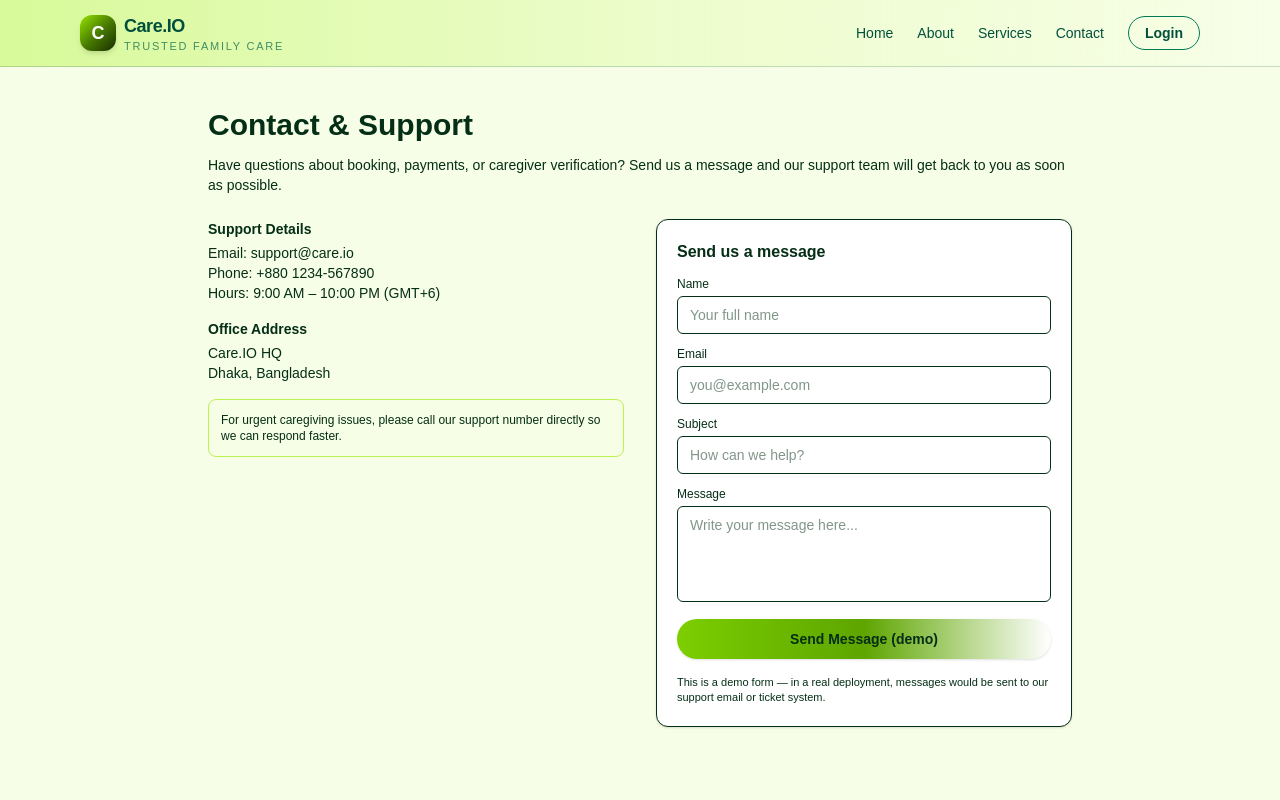
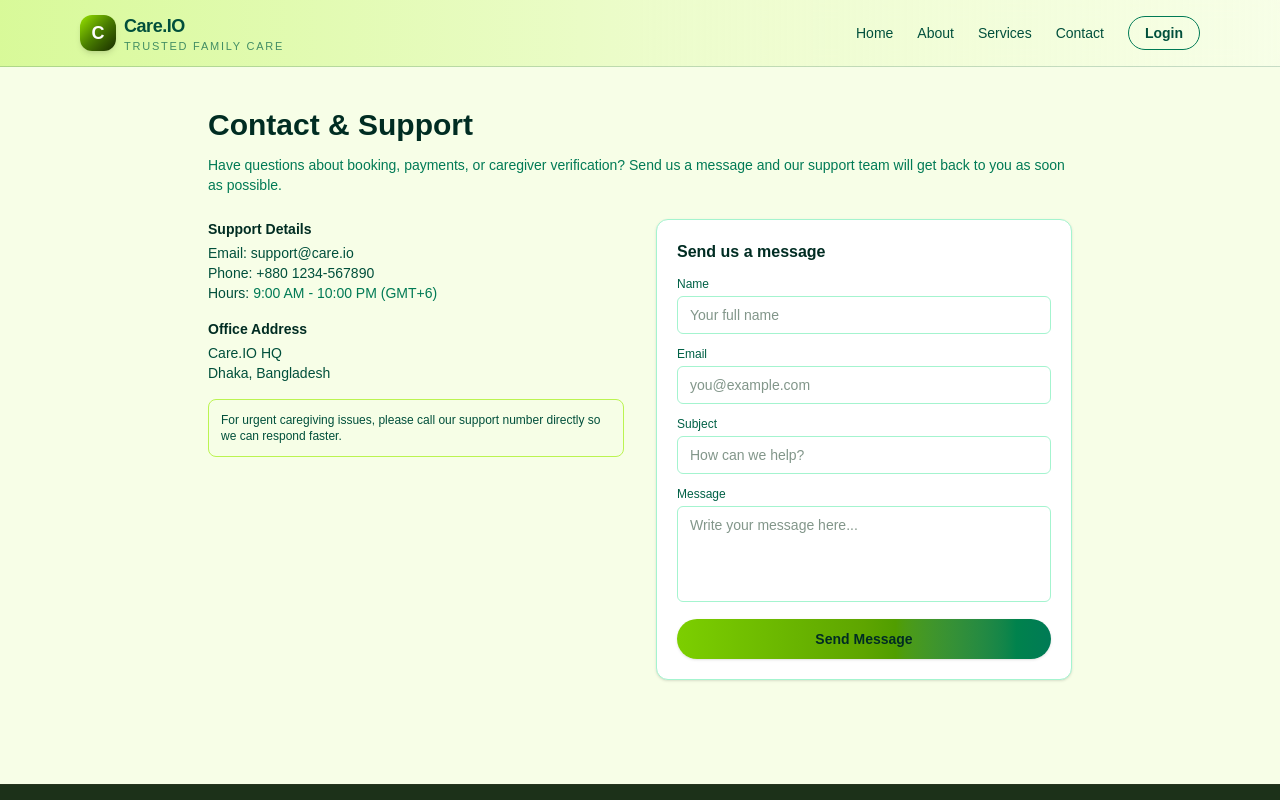
Before and after one commit to Noorbilu/Care.xyz, a Next.js app in the folder frontend/: page /contact in a window 1280 px wide. Shown: the top 800 px of the page. Built offline with nearby package versions, Linux system fonts and the light colour scheme.

Commit message:
add toast

```diff
--- a/frontend/src/app/contact/page.js
+++ b/frontend/src/app/contact/page.js
@@ -1,16 +1,31 @@
-export const metadata = {
-  title: 'Contact Care.IO Support',
-  description:
-    'Get in touch with Care.IO for support, questions, or feedback about our caregiving services.',
-};
+'use client';
+
+import { useState } from 'react';
+import toast from 'react-hot-toast';
 
 export default function ContactPage() {
+  const [submitting, setSubmitting] = useState(false);
+
+  const handleSubmit = (e) => {
+    e.preventDefault();
+    setSubmitting(true);
+
+
+    setTimeout(() => {
+      setSubmitting(false);
+      toast.success('Message sent! We will get back to you soon.', {
+        style: { background: '#ecfccb', color: '#14532d' },
+      });
+      e.target.reset();
+    }, 500);
+  };
+
   return (
     <div className="max-w-4xl mx-auto px-4 py-10">
-      <h1 className="text-3xl font-bold text-olive-950 mb-3">
+      <h1 className="text-3xl font-bold text-emerald-950 mb-3">
         Contact & Support
       </h1>
-      <p className="text-sm text-olive-700 mb-6">
+      <p className="text-sm text-emerald-700 mb-6">
         Have questions about booking, payments, or caregiver verification? Send
         us a message and our support team will get back to you as soon as
         possible.
@@ -18,93 +33,90 @@ export default function ContactPage() {
 
       <div className="grid md:grid-cols-2 gap-8">
 
-        <div className="space-y-4 text-sm text-olive-900">
+        <div className="space-y-4 text-sm text-emerald-900">
           <div>
-            <h2 className="font-semibold text-olive-950 mb-1">
+            <h2 className="font-semibold text-emerald-950 mb-1">
               Support Details
             </h2>
             <p>Email: support@care.io</p>
-            <p>Phone: +880 1234‑567890</p>
+            <p>Phone: +880 1234-567890</p>
             <p>
               Hours:{' '}
-              <span className="text-olive-700">
-                9:00 AM – 10:00 PM (GMT+6)
+              <span className="text-emerald-700">
+                9:00 AM - 10:00 PM (GMT+6)
               </span>
             </p>
           </div>
 
           <div>
-            <h2 className="font-semibold text-olive-950 mb-1">
+            <h2 className="font-semibold text-emerald-950 mb-1">
               Office Address
             </h2>
             <p>Care.IO HQ</p>
             <p>Dhaka, Bangladesh</p>
           </div>
 
-          <div className="rounded-lg border border-lime-300 bg-lime-50/80 p-3 text-xs text-olive-900">
+          <div className="rounded-lg border border-lime-300 bg-lime-50/80 p-3 text-xs text-emerald-900">
             For urgent caregiving issues, please call our support number
             directly so we can respond faster.
           </div>
         </div>
 
 
-        <div className="rounded-xl border border-olive-200 bg-white p-5 shadow-sm">
-          <h2 className="font-semibold text-olive-950 mb-3">
+        <div className="rounded-xl border border-emerald-200 bg-white p-5 shadow-sm">
+          <h2 className="font-semibold text-emerald-950 mb-3">
             Send us a message
           </h2>
-          <form className="space-y-3 text-sm">
+          <form onSubmit={handleSubmit} className="space-y-3 text-sm">
             <div>
-              <label className="block text-xs font-medium text-olive-800 mb-1">
+              <label className="block text-xs font-medium text-emerald-800 mb-1">
                 Name
               </label>
               <input
                 type="text"
-                className="w-full rounded-md border border-olive-200 px-3 py-2 text-sm focus:outline-none focus:ring-2 focus:ring-lime-500 focus:border-lime-500"
+                className="w-full rounded-md border border-emerald-200 px-3 py-2 text-sm focus:outline-none focus:ring-2 focus:ring-lime-500 focus:border-lime-500"
                 placeholder="Your full name"
                 required
               />
             </div>
             <div>
-              <label className="block text-xs font-medium text-olive-800 mb-1">
+              <label className="block text-xs font-medium text-emerald-800 mb-1">
                 Email
               </label>
               <input
                 type="email"
-                className="w-full rounded-md border border-olive-200 px-3 py-2 text-sm focus:outline-none focus:ring-2 focus:ring-lime-500 focus:border-lime-500"
+                className="w-full rounded-md border border-emerald-200 px-3 py-2 text-sm focus:outline-none focus:ring-2 focus:ring-lime-500 focus:border-lime-500"
                 placeholder="you@example.com"
                 required
               />
             </div>
             <div>
-              <label className="block text-xs font-medium text-olive-800 mb-1">
+              <label className="block text-xs font-medium text-emerald-800 mb-1">
                 Subject
               </label>
               <input
                 type="text"
-                className="w-full rounded-md border border-olive-200 px-3 py-2 text-sm focus:outline-none focus:ring-2 focus:ring-lime-500 focus:border-lime-500"
+                className="w-full rounded-md border border-emerald-200 px-3 py-2 text-sm focus:outline-none focus:ring-2 focus:ring-lime-500 focus:border-lime-500"
                 placeholder="How can we help?"
               />
             </div>
             <div>
-              <label className="block text-xs font-medium text-olive-800 mb-1">
+              <label className="block text-xs font-medium text-emerald-800 mb-1">
                 Message
               </label>
               <textarea
-                className="w-full rounded-md border border-olive-200 px-3 py-2 text-sm h-24 resize-none focus:outline-none focus:ring-2 focus:ring-lime-500 focus:border-lime-500"
+                className="w-full rounded-md border border-emerald-200 px-3 py-2 text-sm h-24 resize-none focus:outline-none focus:ring-2 focus:ring-lime-500 focus:border-lime-500"
                 placeholder="Write your message here..."
                 required
               />
             </div>
             <button
               type="submit"
-              className="w-full rounded-full bg-gradient-to-r from-lime-500 via-lime-600 to-olive-700 text-olive-950 font-semibold text-sm py-2.5 hover:from-lime-600 hover:via-lime-700 hover:to-olive-800 shadow-sm hover:shadow-md transition-all"
+              disabled={submitting}
+              className="w-full rounded-full bg-gradient-to-r from-lime-500 via-lime-600 to-emerald-700 text-emerald-950 font-semibold text-sm py-2.5 hover:from-lime-600 hover:via-lime-700 hover:to-emerald-800 hover:text-lime-50 shadow-sm hover:shadow-md transition-all disabled:opacity-60 disabled:cursor-not-allowed"
             >
-              Send Message (demo)
+              {submitting ? 'Sending...' : 'Send Message'}
             </button>
-            <p className="text-[11px] text-olive-600 mt-1">
-              This is a demo form — in a real deployment, messages would be
-              sent to our support email or ticket system.
-            </p>
           </form>
         </div>
       </div>
```
